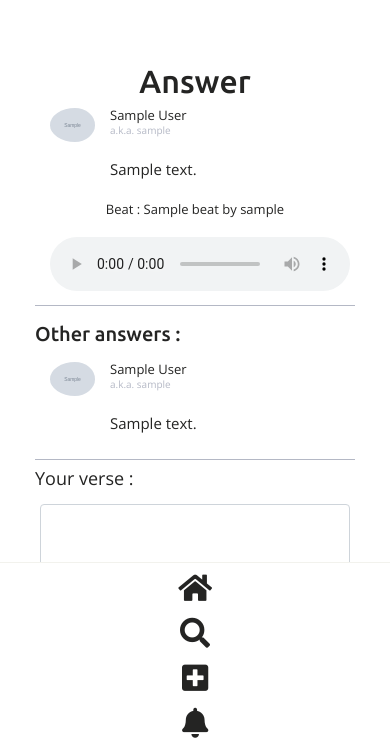
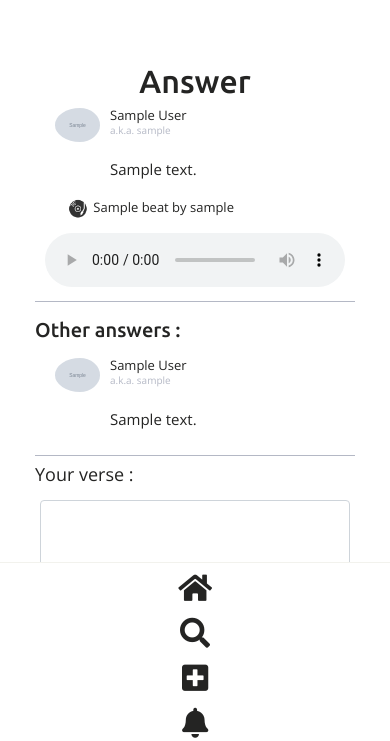
Before and after one commit to tacro/rhyme-pjt, a Django app: page /verses/1/answer/ in a window 390 px wide. Shown: the part 48-789 px from the top of the page. Run offline with Django 3.2, Linux system fonts and the light colour scheme; a user stored in the database is signed in; tables that the repository leaves empty hold one stand-in row (values such as "Sample post"); grey boxes marked "Sample" are stand-in pictures; some libraries are stand-ins or nearby versions.

Commit message:
beats looking good at least on iPhone 6/7/8

```diff
--- a/verses/static/verses/css/verses.css
+++ b/verses/static/verses/css/verses.css
@@ -45,6 +45,28 @@
   color: #fff;
   background-color: #00aced;
   border: 1px solid #00aced;
+}
+
+.beat-info img{
+  height: 20px;
+  margin: 2px 0;
+}
+
+.beat-info p{
+  line-height: 20px;
+  margin-left: 5px;
+}
+
+/* Create */
+#create-post img{
+  height: 32px;
+  display: inline-block;
+  vertical-align: middle;
+  margin: 18px 0;
+}
+
+#beats-list{
+  margin: 15px 0;
 }
 
 /* Answer, Beef */
@@ -96,6 +118,7 @@
 #answer-left,
 #beef-left {
   margin: 0;
+  padding-right: 10px;
 }
 
 #verse-left img,
--- a/verses/templates/verses/answer.html
+++ b/verses/templates/verses/answer.html
@@ -16,7 +16,7 @@
   <div class="content-box-sm">
     <div class="container">
     <h2 class="text-center">Answer</h2>
-    <div class="row verse">
+    <div class="row no-gutters verse">
       <div class="col-3 col-sm-2" id="verse-left">
         <a href="{% url 'users:detail' target.rhymer.id %}">
         {% if target.rhymer.icon %}
@@ -43,9 +43,13 @@
             </div>
           </div>
       </div>
+      <div class="offset-2"></div>
       {% if target.beat %}
-      <div class="col-12 text-center">
-        <p>Beat : <span>{{target.beat.title}} by {{target.beat.maker.username}}</span></p>
+      <div class="col-2 beat-info">
+        <img src="{% static 'verses/img/record_player.png'%}" alt="Beat :" class="img-fluid float-right">
+      </div>
+      <div class="col-10 text-center beat-info">
+        <p class="float-left">{{target.beat.title}} by {{target.beat.maker.username}}</p>
       </div>
       <div class="col-12 text-center">
         <audio id="beat-player" src="{{target.beat.track.url}}" loop controls></audio>
```
Also changed, not shown: verses/templates/verses/beef.html (+6 -3 lines), verses/templates/verses/create.html (+8 -2 lines), verses/templates/verses/detail.html (+6 -3 lines), verses/static/verses/img/record_player.png (added).
